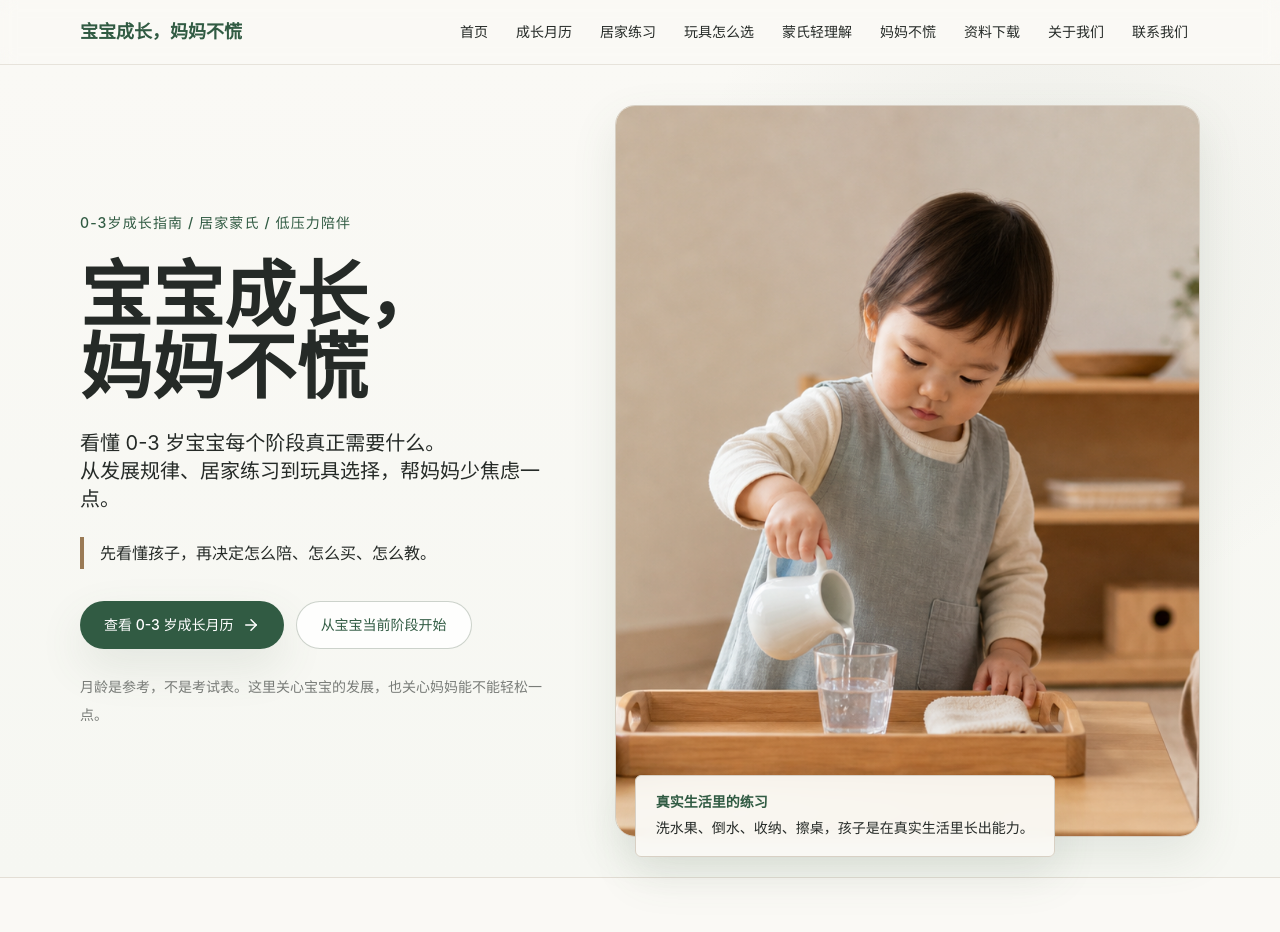
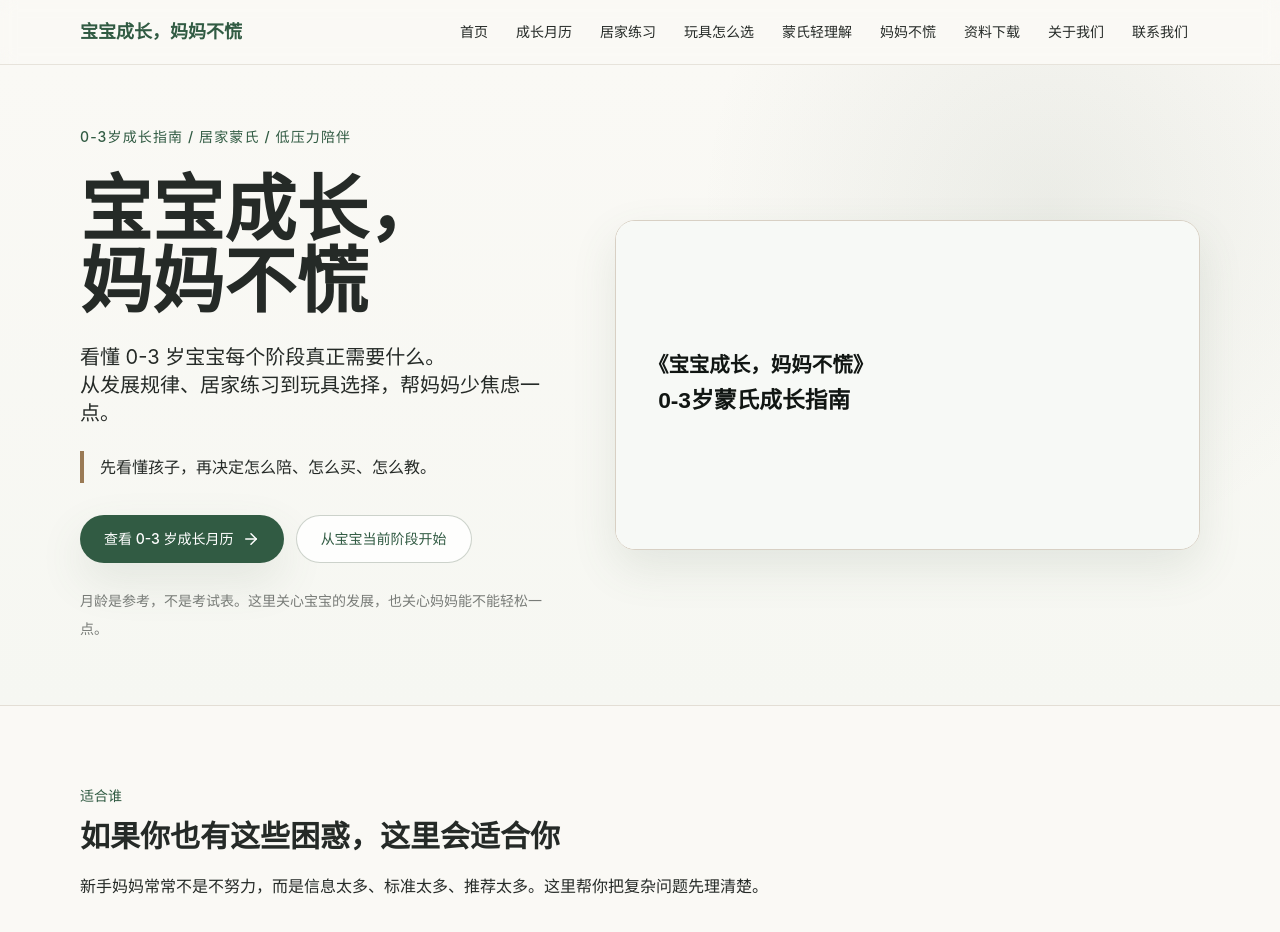
Before and after one commit to xiaoxiao-liu-2026/montessori-baby-guide, a Next.js app: page / in a window 1280 px wide. Shown: the top 932 px of the page. Built offline with nearby package versions, Linux system fonts and the light colour scheme.

Commit message:
Use provided style homepage hero graphic

```diff
--- a/app/page.tsx
+++ b/app/page.tsx
@@ -62,17 +62,9 @@ export default function HomePage() {
           <div className="relative">
             <img
               src={photos.hero}
-              alt="孩子在家中用小水壶倒水，妈妈在旁边观察的蒙氏生活练习场景"
-              className="aspect-[4/5] w-full rounded-[20px] border border-[#D8D0C4] object-cover shadow-soft md:aspect-[5/4] lg:aspect-[4/5]"
+              alt="宝宝成长，妈妈不慌，0-3岁蒙氏成长指南主图"
+              className="aspect-video w-full rounded-[20px] border border-[#D8D0C4] object-cover shadow-soft"
             />
-            <div className="absolute -bottom-5 left-5 max-w-[86%] rounded-md border border-[#D8D0C4] bg-cream/95 px-5 py-4 shadow-soft backdrop-blur">
-              <p className="text-sm font-semibold text-sageDark">
-                真实生活里的练习
-              </p>
-              <p className="mt-1 text-sm leading-6 text-ink/72">
-                洗水果、倒水、收纳、擦桌，孩子是在真实生活里长出能力。
-              </p>
-            </div>
           </div>
         </div>
       </section>
--- a/lib/photos.ts
+++ b/lib/photos.ts
@@ -1,5 +1,5 @@
 export const photos = {
-  hero: "/images/montessori-hero-pouring.png",
+  hero: "/images/homepage-hero-guide.svg",
   pouring: "/images/montessori-hero-pouring.png",
   wiping: "/images/practice-wiping-photo.png",
   washingFruitPrepared: "/images/practice-washing-fruit-photo.png",
```
Also changed, not shown: public/images/homepage-hero-guide.svg (added).
